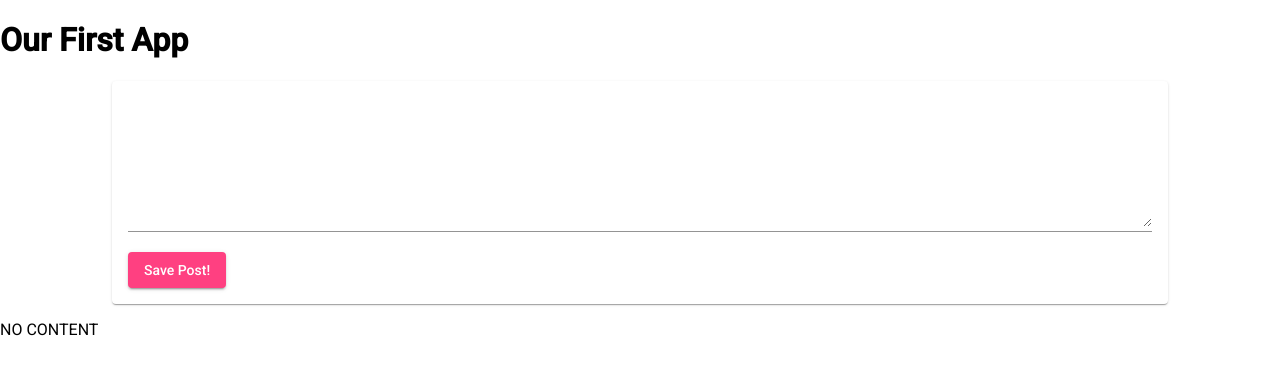
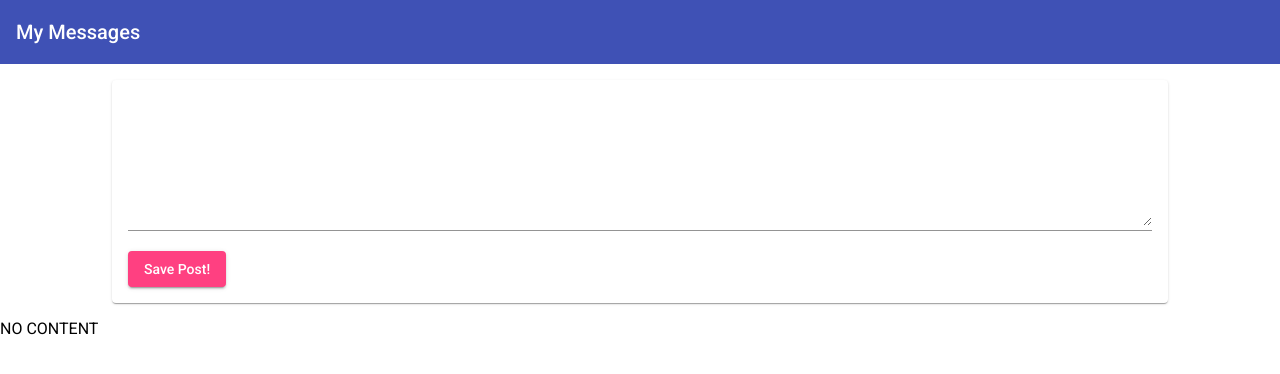
Before and after one commit to Mahsa1990a/my-angular-project, an Angular app: page / in a window 1280 px wide. Shown: the top 374 px of the page. Built offline with nearby package versions, Linux system fonts and the light colour scheme.

Commit message:
Adding a Toolbar

```diff
--- a/src/app/app.component.css
+++ b/src/app/app.component.css
@@ -0,0 +1,4 @@
+main {
+  margin-top: 1rem;
+
+}
--- a/src/app/app.component.html
+++ b/src/app/app.component.html
@@ -1,2 +1,4 @@
-<h1>Our First App</h1>
-<app-post-create></app-post-create>
+<app-header></app-header>
+<main>
+  <app-post-create></app-post-create>
+</main>
--- /dev/null
+++ b/src/app/header/header.component.html
@@ -0,0 +1 @@
+<mat-toolbar color="primary">My Messages</mat-toolbar>
```
Also changed, not shown: src/app/app.module.ts (+7 -3 lines), src/app/header/header.component.ts (added, +10 -0 lines).
